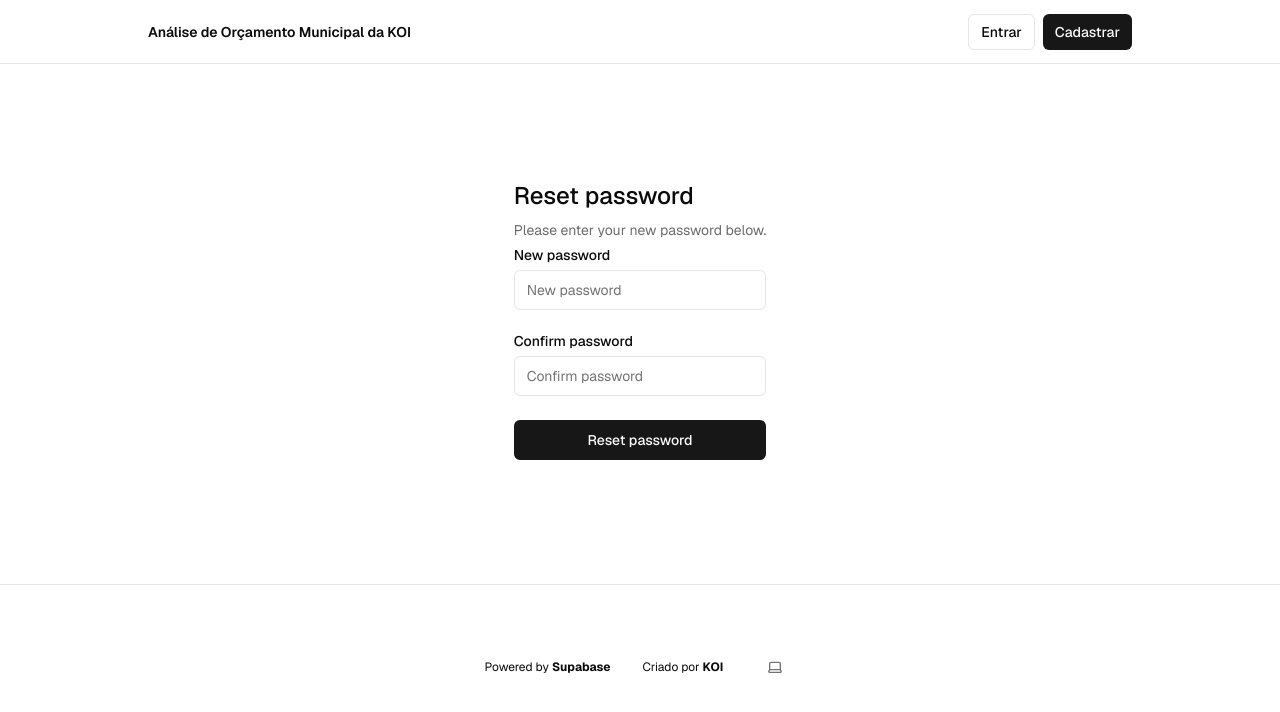
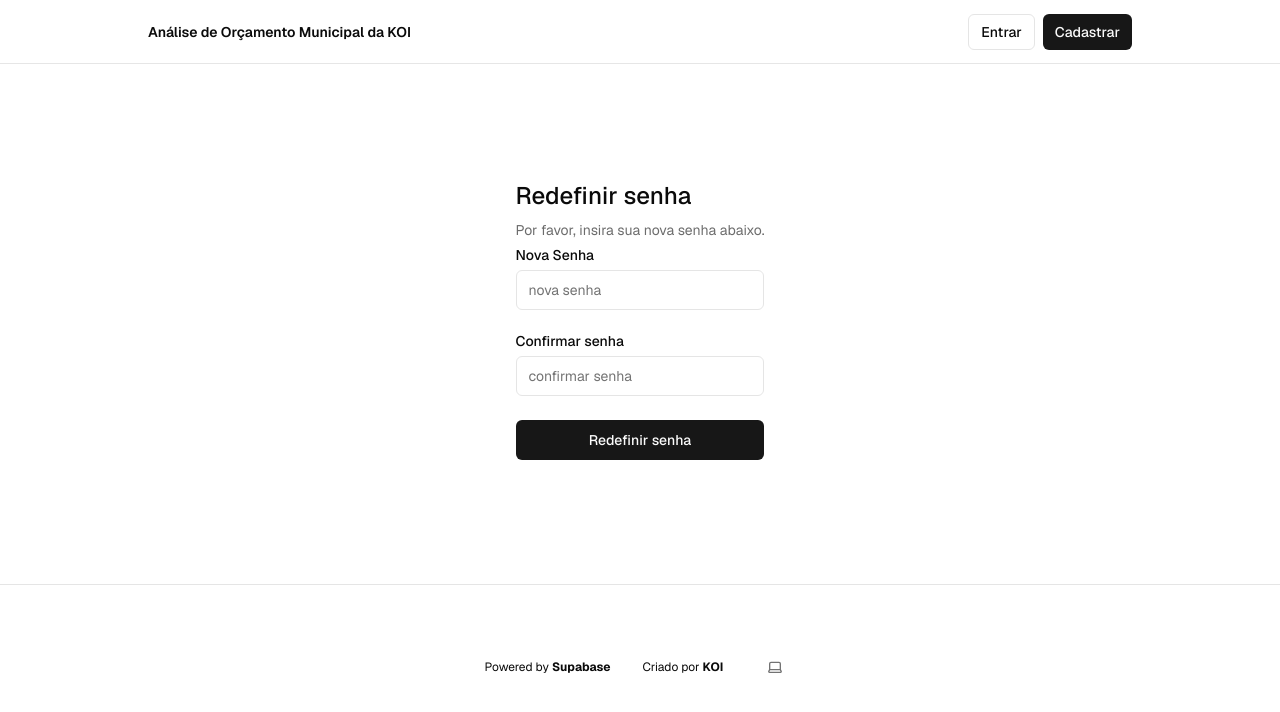
Before and after one commit to marcelofrayha/execucao-de-orcamento, a Next.js app: page /protected/reset-password in a window 1280 px wide. Shown: the top 712 px of the page. Built offline with nearby package versions, Linux system fonts and the light colour scheme; no server answers.

Commit message:
Registra o id do usuário no upload

```diff
--- a/app/protected/page.tsx
+++ b/app/protected/page.tsx
@@ -30,7 +30,7 @@ export default async function ProtectedPage() {
       </div>
       <div>
         <h2 className="font-bold text-2xl mb-4">Insira os dados do orçamento</h2>
-        <FetchDataSteps />
+        <FetchDataSteps user_id={user.id} />
       </div>
     </div>
   );
--- a/app/protected/reset-password/page.tsx
+++ b/app/protected/reset-password/page.tsx
@@ -10,26 +10,26 @@ export default async function ResetPassword(props: {
   const searchParams = await props.searchParams;
   return (
     <form className="flex flex-col w-full max-w-md p-4 gap-2 [&>input]:mb-4">
-      <h1 className="text-2xl font-medium">Reset password</h1>
+      <h1 className="text-2xl font-medium">Redefinir senha</h1>
       <p className="text-sm text-foreground/60">
-        Please enter your new password below.
+        Por favor, insira sua nova senha abaixo.
       </p>
-      <Label htmlFor="password">New password</Label>
+      <Label htmlFor="password">Nova Senha</Label>
       <Input
         type="password"
         name="password"
-        placeholder="New password"
+        placeholder="nova senha"
         required
       />
-      <Label htmlFor="confirmPassword">Confirm password</Label>
+      <Label htmlFor="confirmPassword">Confirmar senha</Label>
       <Input
         type="password"
         name="confirmPassword"
-        placeholder="Confirm password"
+        placeholder="confirmar senha"
         required
       />
       <SubmitButton formAction={resetPasswordAction}>
-        Reset password
+        Redefinir senha
       </SubmitButton>
       <FormMessage message={searchParams} />
     </form>
--- a/components/env-var-warning.tsx
+++ b/components/env-var-warning.tsx
@@ -6,7 +6,7 @@ export function EnvVarWarning() {
   return (
     <div className="flex gap-4 items-center">
       <Badge variant={"outline"} className="font-normal">
-        Supabase environment variables required
+        Variáveis de ambiente necessárias
       </Badge>
       <div className="flex gap-2">
         <Button
@@ -16,7 +16,7 @@ export function EnvVarWarning() {
           disabled
           className="opacity-75 cursor-none pointer-events-none"
         >
-          <Link href="/sign-in">Sign in</Link>
+          <Link href="/sign-in">Entrar</Link>
         </Button>
         <Button
           asChild
@@ -25,7 +25,7 @@ export function EnvVarWarning() {
           disabled
           className="opacity-75 cursor-none pointer-events-none"
         >
-          <Link href="/sign-up">Sign up</Link>
+          <Link href="/sign-up">Cadastrar</Link>
         </Button>
       </div>
     </div>
--- a/components/tutorial/fetch-data-steps.tsx
+++ b/components/tutorial/fetch-data-steps.tsx
@@ -49,11 +49,11 @@ export default function Page() {
 }
 `.trim();
 
-export default function FetchDataSteps() {
+export default function FetchDataSteps({ user_id }: { user_id: string }) {
   return (
     <ol className="flex flex-col gap-6">
       <TutorialStep title="Dados sobre a despesa">
-        <form onSubmit={handleSubmit} className="space-y-6 bg-white p-6 rounded-lg shadow-md">
+        <form onSubmit={(e) => handleSubmit(e, user_id)} className="space-y-6 bg-white p-6 rounded-lg shadow-md">
           <div className="flex flex-col">
             <label htmlFor="month" className="mb-2 text-sm font-medium text-gray-800">Mês:</label>
             <input
@@ -139,7 +139,7 @@ export default function FetchDataSteps() {
   );
 }
 
-function handleSubmit(event: React.FormEvent<HTMLFormElement>) {
+function handleSubmit(event: React.FormEvent<HTMLFormElement>, user_id: string) {
   event.preventDefault();
   const formData = new FormData(event.currentTarget);
   const month = formData.get('month');
@@ -158,10 +158,8 @@ function handleSubmit(event: React.FormEvent<HTMLFormElement>) {
     const supabaseUrl = process.env.NEXT_PUBLIC_SUPABASE_URL || '';
     const supabaseAnonKey = process.env.NEXT_PUBLIC_SUPABASE_ANON_KEY || '';
     const supabase = createClient(supabaseUrl, supabaseAnonKey);
-    const user = await supabase.auth.getUser();
 
-    console.log("here", user);
-    const { error } = await supabase.from('ibiraci.Despesas').insert(data.map((row: any) => ({
+    const { error } = await supabase.from('Despesas').insert(data.map((row: any) => ({
       mes: row[0],
       ano: row[1],
       'unidade_orcamentaria': row[2],
@@ -170,7 +168,7 @@ function handleSubmit(event: React.FormEvent<HTMLFormElement>) {
       orcado: row[5],
       saldo: row[6],
       empenhado: row[7],
-      user_id: "833b515f-e2dd-495b-8901-fa15fc90b5ed"
+      user_id: user_id
   })));;
 
     if (error) {
```
